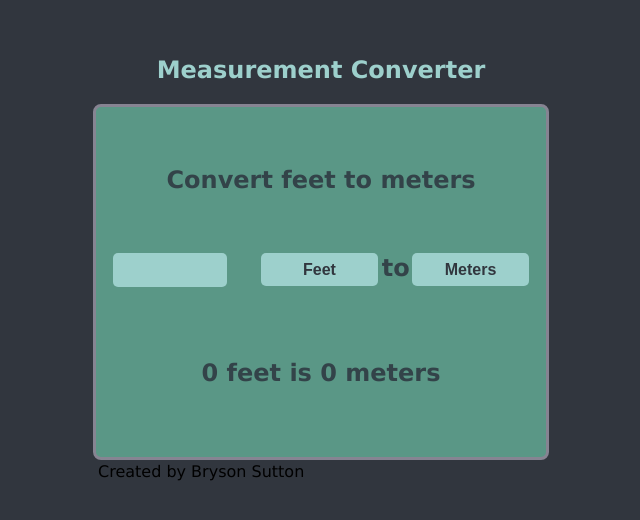
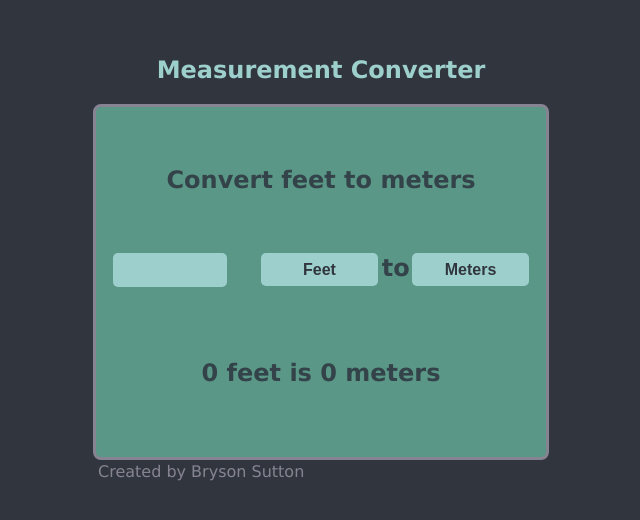
Before and after one commit to BSutton17/Measurement-Converter, a React (Vite) app: page / in a window 1280 px wide. Shown: the part 140-660 px from the top of the page, without its empty margins (319-959 px from the left). Built offline with nearby package versions, Linux system fonts and the light colour scheme.

Commit message:
Update index.css

```diff
--- a/src/index.css
+++ b/src/index.css
@@ -3,6 +3,6 @@
   line-height: 1.5;
   font-weight: 400;
 
-  color: black;
-  background-color: #494D5F;
+  color: #868492;
+  background-color: 	#31363e;
 }
```
